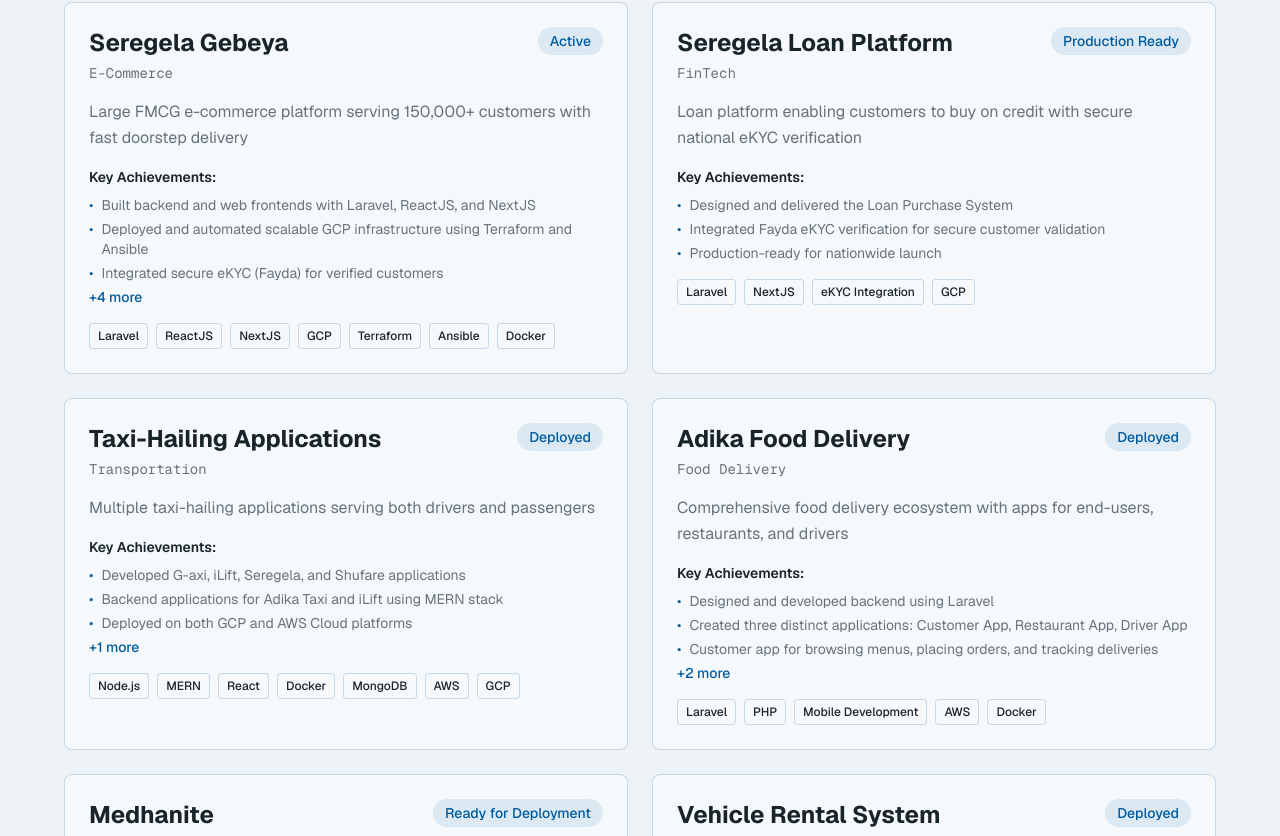
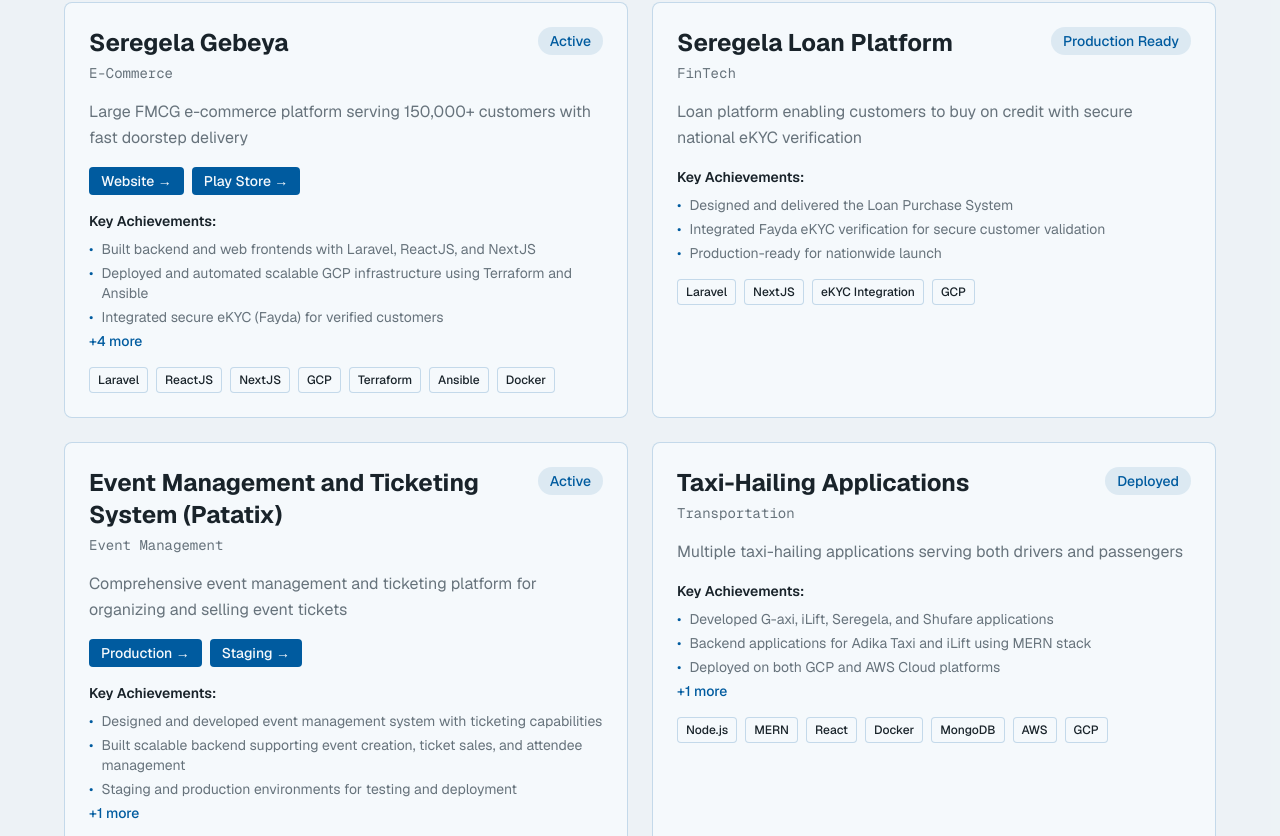
Before and after one commit to abrhamkefyalew/abrham-kefyalew-portfolio-one, a Next.js app: page / in a window 1280 px wide. Shown: the part 5244-6080 px from the top of the page. Built offline with nearby package versions, Linux system fonts and the light colour scheme.

Commit message:
Add new files
Co-authored-by: Abrham Zelalem <47602264+abrhamkefyalew@users.noreply.github.com>

```diff
--- a/components/projects.tsx
+++ b/components/projects.tsx
@@ -15,6 +15,10 @@ export function Projects() {
       ],
       technologies: ["Laravel", "ReactJS", "NextJS", "GCP", "Terraform", "Ansible", "Docker"],
       status: "Active",
+      links: [
+        { label: "Website", url: "https://seregelagebeya.com/" },
+        { label: "Play Store", url: "https://play.google.com/store/apps/details?id=com.seregela.majet&hl=en" },
+      ],
     },
     {
       name: "Seregela Loan Platform",
@@ -27,6 +31,23 @@ export function Projects() {
       ],
       technologies: ["Laravel", "NextJS", "eKYC Integration", "GCP"],
       status: "Production Ready",
+    },
+    {
+      name: "Event Management and Ticketing System (Patatix)",
+      category: "Event Management",
+      description: "Comprehensive event management and ticketing platform for organizing and selling event tickets",
+      achievements: [
+        "Designed and developed event management system with ticketing capabilities",
+        "Built scalable backend supporting event creation, ticket sales, and attendee management",
+        "Staging and production environments for testing and deployment",
+        "Payment integration for secure ticket transactions",
+      ],
+      technologies: ["Laravel", "React", "Payment Integration", "Event Management"],
+      status: "Active",
+      links: [
+        { label: "Production", url: "http://tickets.patatix.com/" },
+        { label: "Staging", url: "https://staging.patatix.com/" },
+      ],
     },
     {
       name: "Taxi-Hailing Applications",
@@ -54,6 +75,9 @@ export function Projects() {
       ],
       technologies: ["Laravel", "PHP", "Mobile Development", "AWS", "Docker"],
       status: "Deployed",
+      links: [
+        { label: "Website", url: "https://www.adikataxi.com/" },
+      ],
     },
     {
       name: "Medhanite",
@@ -123,16 +147,44 @@ export function Projects() {
               className="border border-primary/20 rounded-lg p-6 hover:border-primary/50 hover:shadow-lg transition-all bg-background"
             >
               <div className="flex items-start justify-between mb-4">
-                <div>
-                  <h3 className="text-2xl font-bold text-foreground">{project.name}</h3>
+                <div className="flex-1">
+                  <a
+                    href="#"
+                    className="text-2xl font-bold text-foreground hover:text-primary transition-colors inline-block"
+                    onClick={(e) => {
+                      if (project.links && project.links.length > 0) {
+                        e.preventDefault()
+                        window.open(project.links[0].url, "_blank")
+                      }
+                    }}
+                    style={{ cursor: project.links ? "pointer" : "default" }}
+                  >
+                    {project.name}
+                  </a>
                   <p className="text-sm text-muted-foreground font-mono mt-1">{project.category}</p>
                 </div>
-                <span className="px-3 py-1 bg-primary/10 text-primary text-sm rounded-full font-medium">
+                <span className="px-3 py-1 bg-primary/10 text-primary text-sm rounded-full font-medium whitespace-nowrap ml-2">
                   {project.status}
                 </span>
               </div>
 
               <p className="text-muted-foreground mb-4 leading-relaxed">{project.description}</p>
+
+              {project.links && project.links.length > 0 && (
+                <div className="mb-4 flex flex-wrap gap-2">
+                  {project.links.map((link, i) => (
+                    <a
+                      key={i}
+                      href={link.url}
+                      target="_blank"
+                      rel="noopener noreferrer"
+                      className="px-3 py-1 bg-primary text-primary-foreground text-sm rounded font-medium hover:opacity-90 transition-opacity"
+                    >
+                      {link.label} →
+                    </a>
+                  ))}
+                </div>
+              )}
 
               <div className="mb-4">
                 <h4 className="font-semibold text-sm mb-2">Key Achievements:</h4>
```
